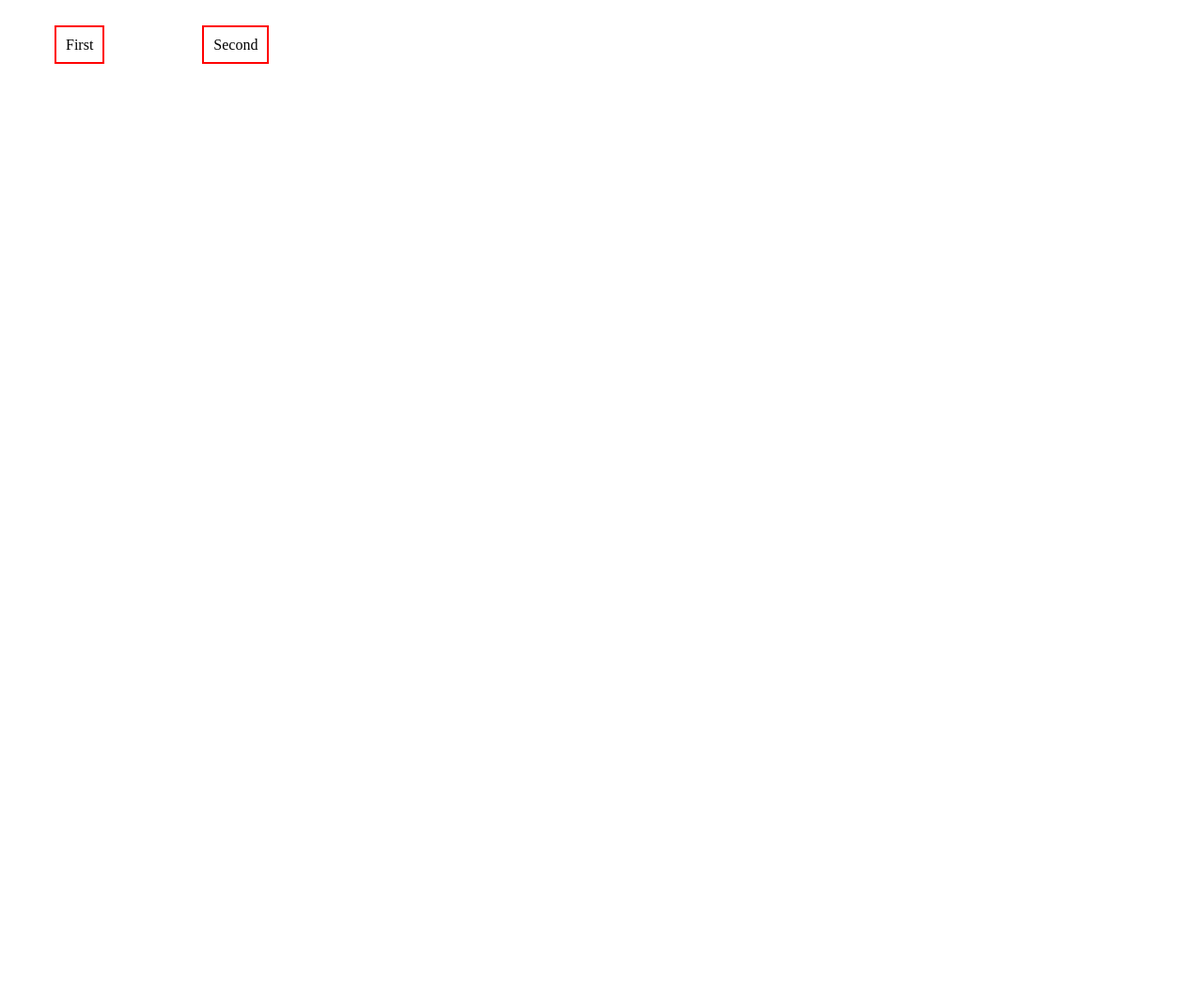
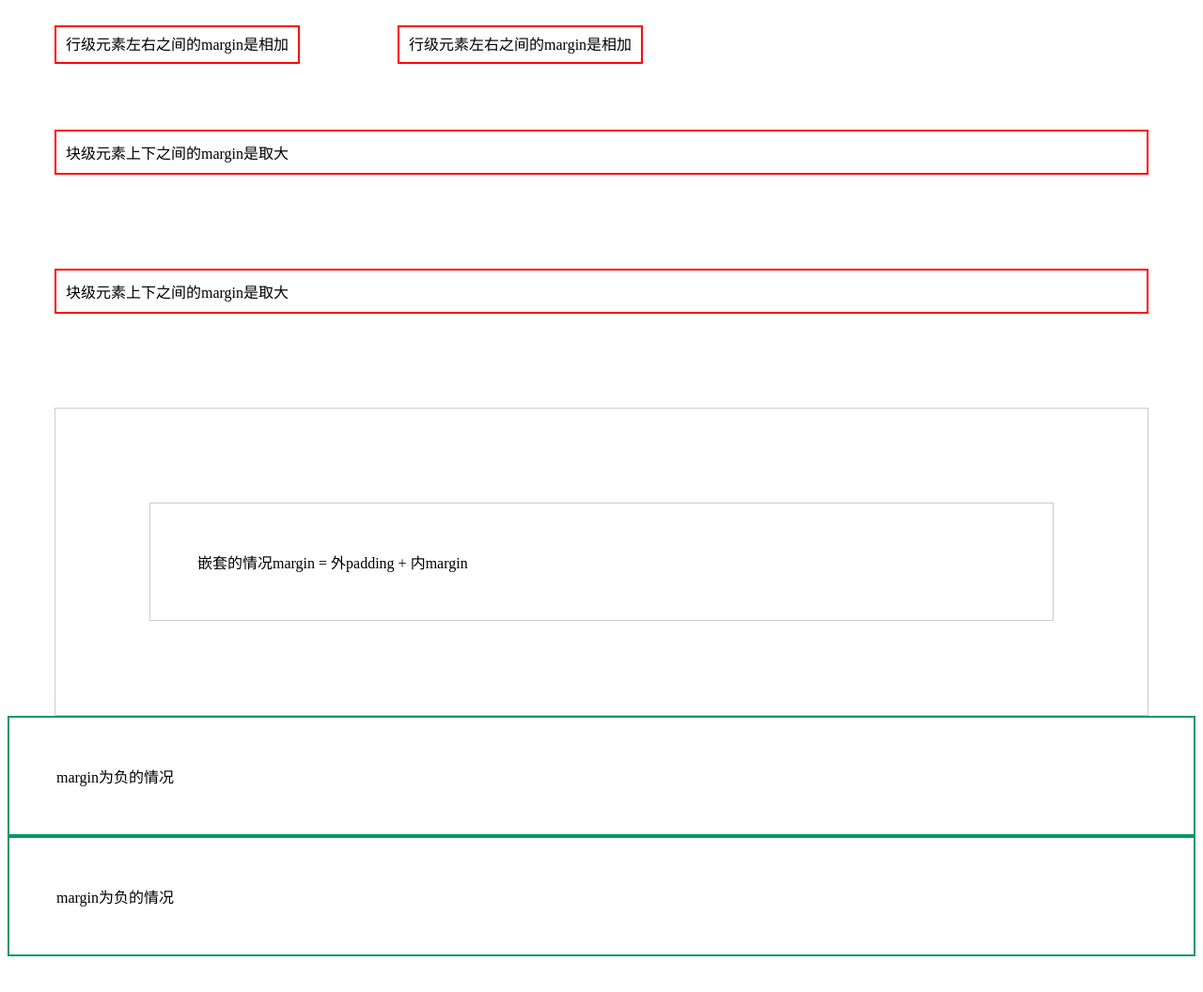
Before and after one commit to xiexuanzheng123/css3, a website built with webpack: page src/html/margin.html in a window 1280 px wide. Shown: the whole page at 94% size. Before the commit the page ends 800 px from the top, so only its background shows below. Built offline with nearby package versions, Linux system fonts and the light colour scheme; files whose address does not match are found by name.

Commit message:
situation of margin

```diff
--- a/src/css/margin.css
+++ b/src/css/margin.css
@@ -4,3 +4,18 @@ span {
     padding: 10px;
     margin: 0px 50px 0px;
 }
+div {
+    border: 2px solid #ff0000;
+    padding: 10px;
+    margin: 50px 50px 100px 50px;
+}
+.test {
+    border: 1px solid #ccc;
+    padding: 50px;
+    margin: 50px;
+}
+.nega {
+    border: 2px solid #096;
+    padding: 50px;
+    margin: -50px 0px 50px;
+}
--- a/src/html/margin.html
+++ b/src/html/margin.html
@@ -8,8 +8,18 @@
     <title>Document</title>
 </head>
 <body>
-    <span>First</span>
-    <span>Second</span>
-    <!-- 左右之间的margin是相加 -->
+    <!-- 行级元素左右之间的margin是相加 -->
+    <span>行级元素左右之间的margin是相加</span>
+    <span>行级元素左右之间的margin是相加</span>
+    <!-- 块级元素上下之间的margin是取大 -->
+    <div>块级元素上下之间的margin是取大</div>
+    <div>块级元素上下之间的margin是取大</div>
+    <!--嵌套的情况margin = 外padding + 内margin-->
+    <div class="test">
+        <div class="test">嵌套的情况margin = 外padding + 内margin</div>
+    </div>
+    <!--margin相加-->
+    <div class="nega">margin为负的情况</div>
+    <div class="nega">margin为负的情况</div>
 </body>
 </html>
--- a/webpack.config.js
+++ b/webpack.config.js
@@ -57,7 +57,7 @@ module.exports = {
             hash: true,
             chunks: ['index'],
             filename: 'index.html',
-            template: './src/html/lineHeight.html',
+            template: './src/html/margin.html',
             favicon: './src/images/css3.jpg'
         })
     ],
```
